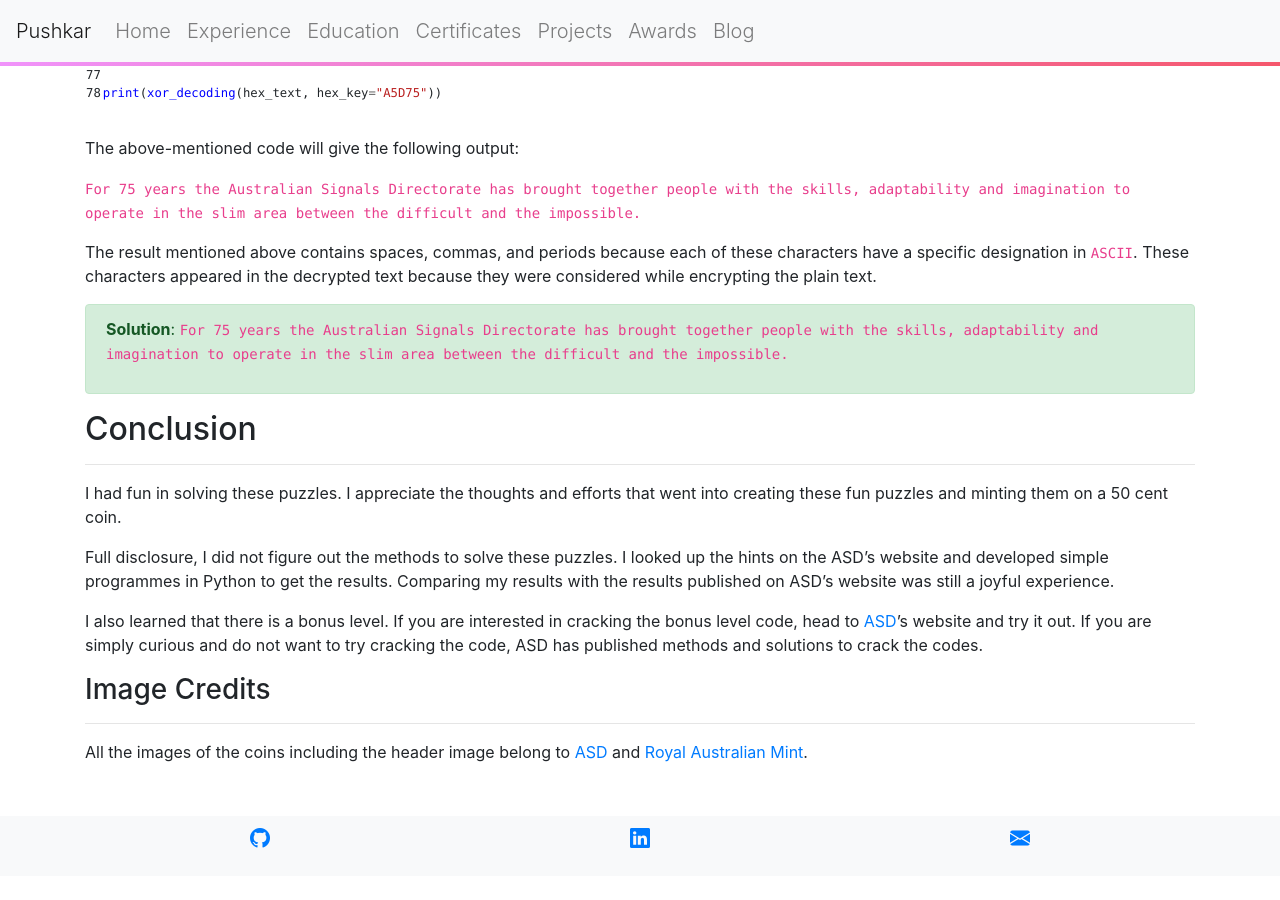
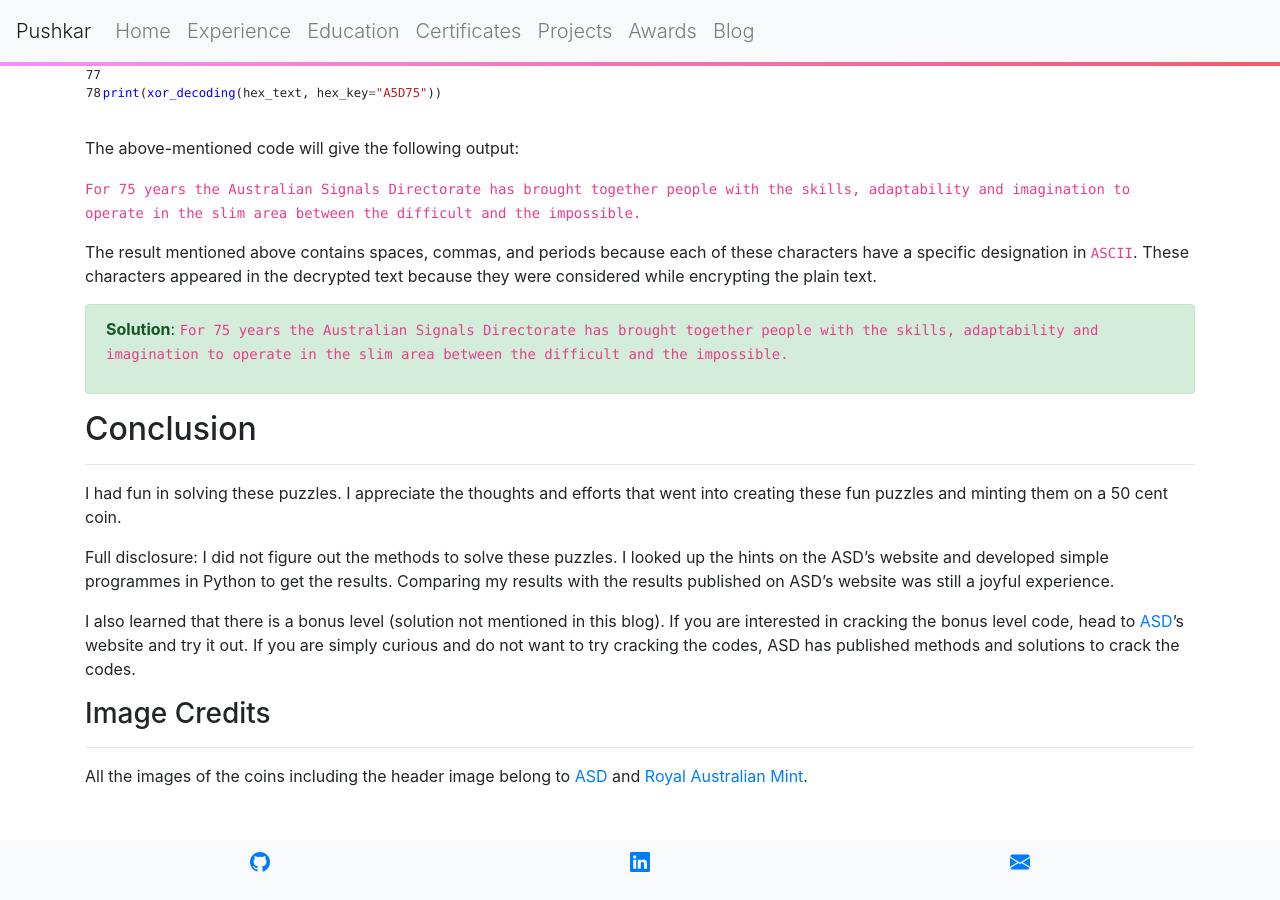
Before and after one commit to pushkarkadam/portfolio, a Jekyll site: the page built from my_collections/_posts/2022-12-13-cracking-50-cent-code.md, in a window 1280 px wide and 900 px high, scrolled down 10692 px. Built offline with Jekyll 4.4.1, drawn with Linux system fonts in a browser that asks for light colours; nearby versions of some CDN libraries; a script that is not in the unit is left out; before the commit the page ends 11568 px from its top, so only the background shows below that; some of the changed text lies outside the part shown.

Commit message:
fixed typo

````diff
--- a/my_collections/_posts/2022-12-13-cracking-50-cent-code.md
+++ b/my_collections/_posts/2022-12-13-cracking-50-cent-code.md
@@ -81,9 +81,9 @@
 +----+----+----+----+----+----+
 ```
 
-Sorting the characters in the ascending order of their decimal value, we get `ATBASH`.
+Sorting the characters in the ascending order of their decimal values, we get `ATBASH`.
 
-For those who want to use Python code to solve this, refer the following code:
+Following is the python code to solve this:
 
 {% highlight python linenos %}
 secret_dict = {'B': 3,
@@ -412,7 +412,7 @@
 Comparing the number `70` obtained from the `xor` calculation,
 we get the character `F`.
 
-This xor decryption is a tedious process and I would recommend using
+This `xor` decryption is a tedious process and I would recommend using
 a computer to solve this puzzle.
 Using the following Python code, we can solve this puzzle.
 
@@ -517,14 +517,14 @@
 I appreciate the thoughts and efforts that went into
 creating these fun puzzles and minting them on a 50 cent coin.
 
-Full disclosure, I did not figure out the methods to solve
+Full disclosure: I did not figure out the methods to solve
 these puzzles. I looked up the hints on the ASD's website and developed simple programmes
 in Python to get the results.
 Comparing my results with the results published on ASD's website was still a joyful experience.
 
-I also learned that there is a bonus level. If you are interested in cracking the bonus level code, head to [ASD](https://www.asd.gov.au/75th-anniversary/events/2022-09-01-75th-anniversary-commemorative-coin){:target="_blank"}'s website and try it out.
+I also learned that there is a bonus level (solution not mentioned in this blog). If you are interested in cracking the bonus level code, head to [ASD](https://www.asd.gov.au/75th-anniversary/events/2022-09-01-75th-anniversary-commemorative-coin){:target="_blank"}'s website and try it out.
 If you are simply curious and do not want to try cracking
-the code, ASD has published methods and solutions
+the codes, ASD has published methods and solutions
 to crack the codes.
 
 ### Image Credits
````
Also changed, not shown: other parts of my_collections/_posts/2022-12-13-cracking-50-cent-code.md (+1 -1 lines).
